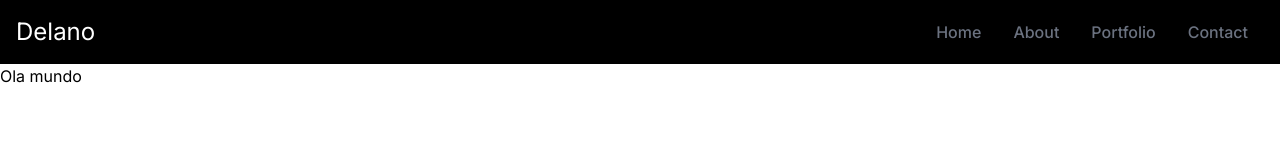
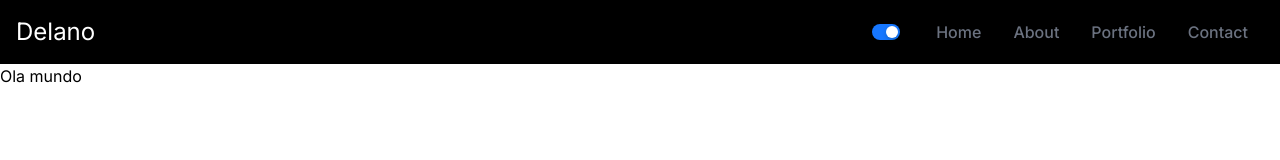
Before and after one commit to delanoquirino/delano_quirino_site, a Next.js app: page / in a window 1280 px wide. Shown: the top 160 px of the page. Built offline with nearby package versions, Linux system fonts and the light colour scheme.

Commit message:
feat: adding ToggleTheme component

```diff
--- a/package.json
+++ b/package.json
@@ -12,6 +12,7 @@
     "@types/node": "20.4.1",
     "@types/react": "18.2.14",
     "@types/react-dom": "18.2.6",
+    "antd": "^5.7.0",
     "autoprefixer": "10.4.14",
     "eslint": "8.44.0",
     "eslint-config-next": "13.4.9",
--- a/src/components/Header.tsx
+++ b/src/components/Header.tsx
@@ -1,10 +1,14 @@
 import { Navbar } from "./Navbar";
+import { ToggleTheme } from "./ToggleTheme";
 
 export const Header = () => {
   return (
-    <div className="flex justify-between items-center w-full h-16 px-4 text-white bg-black">
+    <div className="flex justify-between items-center w-full h-16 px-4 text-white bg-black dark:bg-white transition-colors duration-500 dark:text-black">
       <h1 className="text-2xl">Delano</h1>
+      <div className="flex items-center gap-5">
+      <ToggleTheme/>
       <Navbar/>
+      </div>
     </div>
   );
 };
--- /dev/null
+++ b/src/components/ToggleTheme.tsx
@@ -0,0 +1,34 @@
+"use client"
+import { Switch } from "antd"
+import {useState,useEffect} from "react"
+
+export const ToggleTheme = () => {
+    const [isChecked, setIsChecked] = useState(false)
+    console.log(isChecked)
+
+    function toggleThemeMode  (checked: boolean) {
+        if (checked) {
+            localStorage.theme = "dark"
+            setIsChecked(true)
+        } else {
+            localStorage.theme = "light"
+            setIsChecked(false)
+        }
+    }
+
+    useEffect(() => {
+        if (localStorage.theme === 'dark') {
+            document.documentElement.classList.add('dark')
+            setIsChecked(true)
+        } else {
+            document.documentElement.classList.remove('dark')
+            setIsChecked(false)
+        }
+
+    },[isChecked])
+
+  return (
+    <Switch  defaultChecked onChange={(checked: boolean) => toggleThemeMode (checked)} size="small"/>
+
+  )
+}
--- a/tailwind.config.js
+++ b/tailwind.config.js
@@ -1,5 +1,6 @@
 /** @type {import('tailwindcss').Config} */
 module.exports = {
+  darkMode: 'class',
   content: [
     './src/pages/**/*.{js,ts,jsx,tsx,mdx}',
     './src/components/**/*.{js,ts,jsx,tsx,mdx}',
```
Also changed, not shown: 1 other file (tests, documents, lock files or other folders).
